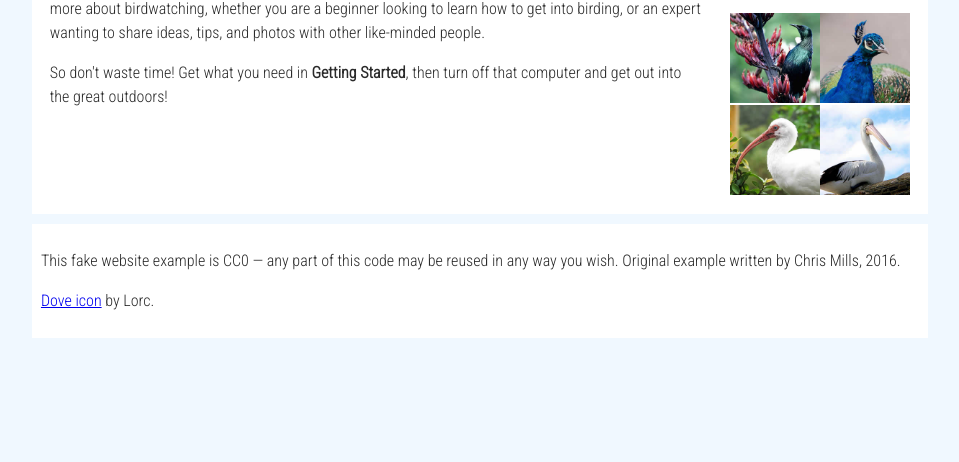
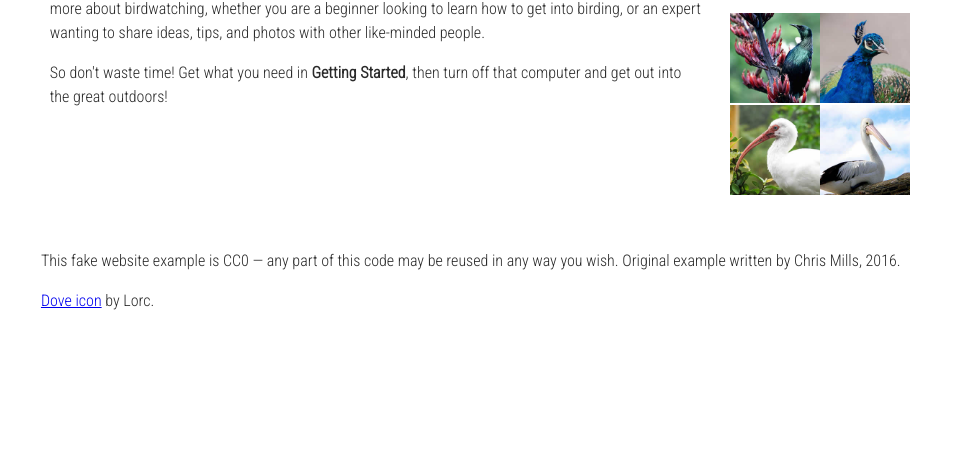
Before and after one commit to amehafiz/demmyCEO.github.io, a plain HTML site: page index.html in a window 1280 px wide. Shown: the part 338-800 px from the top of the page, without its empty margins (160-1119 px from the left). Drawn offline with Linux system fonts and the light colour scheme.

Commit message:
Update style.css

```diff
--- a/style.css
+++ b/style.css
@@ -7,7 +7,7 @@ html, body {
 
 html {
   font-size: 10px;
-  background-color: aliceblue
+  background-color: rgb(255, 255, 255);
 }
 
 body {
```
